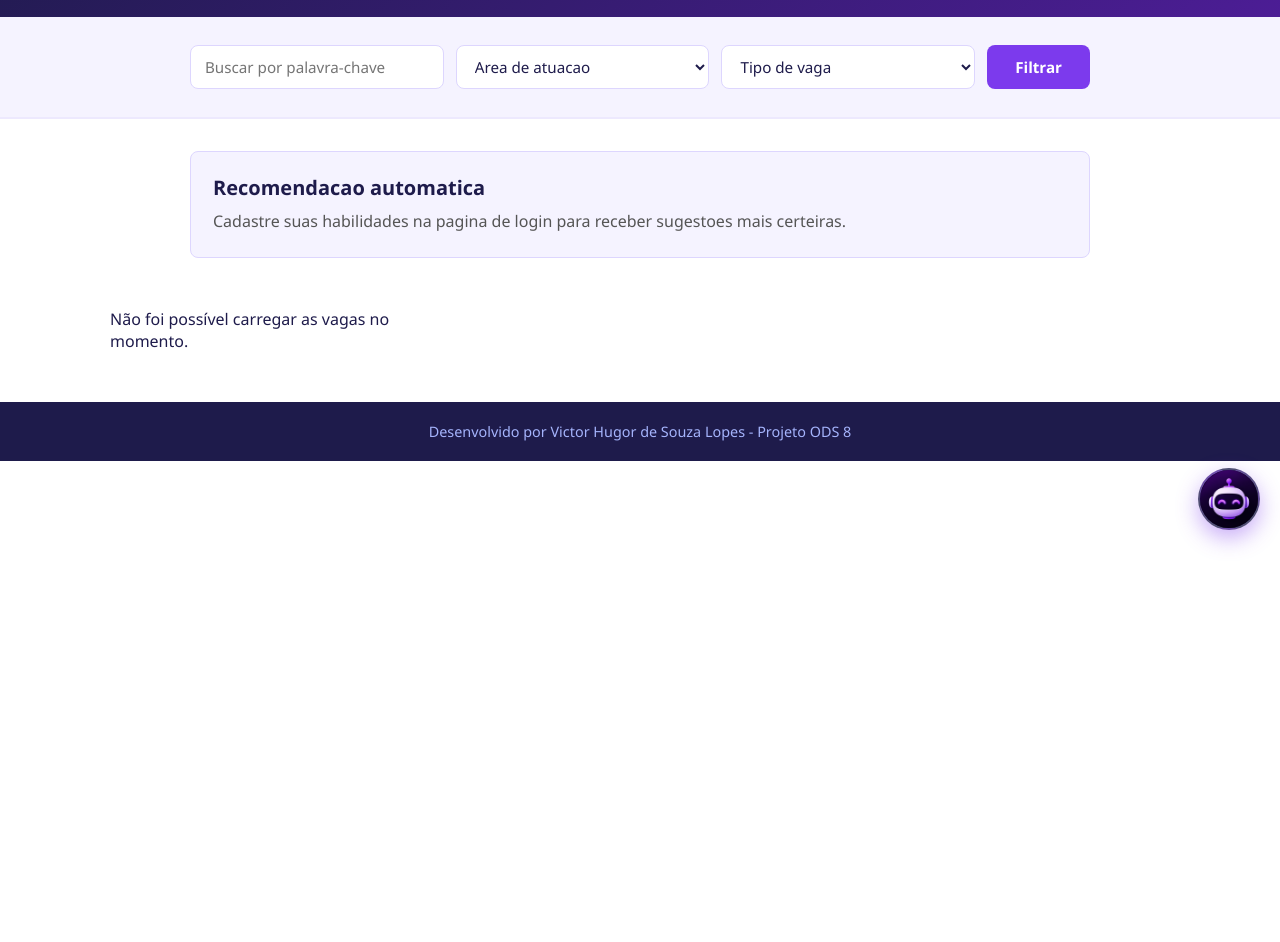
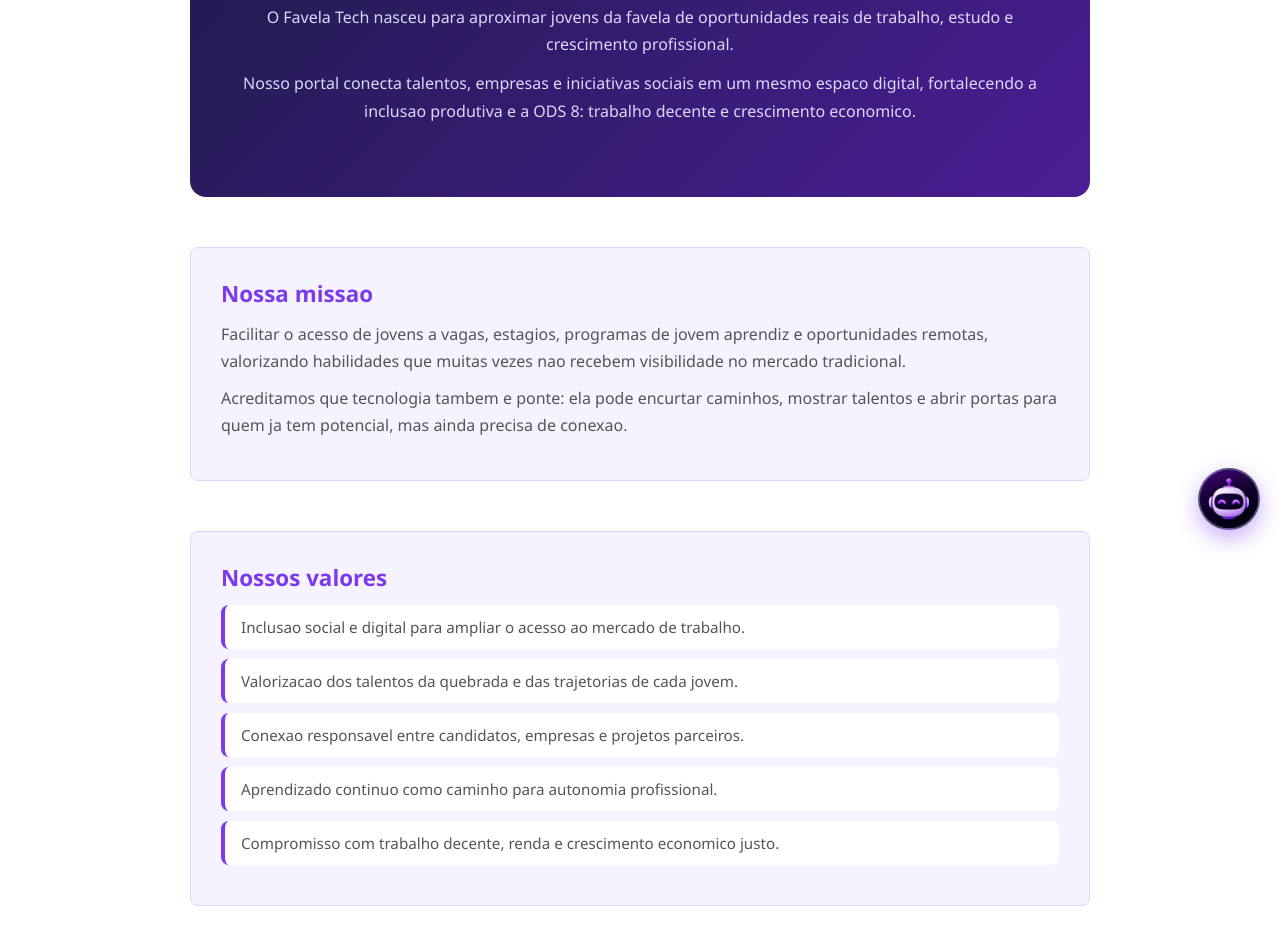
Before and after one commit to victor-hugor-log/Projeto-Final, a plain HTML site: page sobre.html in a window 1280 px wide. Shown: the part 250-1192 px from the top of the page. Before the commit the page ends 800 px from the top, so only its background shows below. Drawn offline with Linux system fonts and the light colour scheme; no server answers.

Commit message:
correção pág. sobre

```diff
--- a/sobre.html
+++ b/sobre.html
@@ -3,13 +3,13 @@
 <head>
   <meta charset="UTF-8">
   <meta name="viewport" content="width=device-width, initial-scale=1.0">
-  <title>Vagas | Favela Tech</title>
+  <title>Sobre Nos | Favela Tech</title>
   <link rel="shortcut icon" href="html/IMG/favicon.ico" type="image/x-icon">
   <link rel="icon" type="image/png" sizes="32x32" href="assets/img/favicon-32.png">
   <link rel="icon" type="image/png" sizes="64x64" href="assets/img/favicon-64.png">
   <link rel="apple-touch-icon" sizes="180x180" href="assets/img/apple-touch-icon.png">
   <link rel="stylesheet" href="css/style.css">
-  <link rel="stylesheet" href="css/vagas.css">
+  <link rel="stylesheet" href="css/sobre.css">
 </head>
 <body>
   <header>
@@ -28,41 +28,39 @@
   </header>
 
   <main>
-    <section class="vagas-intro">
-      <h1>Vagas disponiveis</h1>
-      <p>Veja oportunidades que combinam com seu perfil e filtre por area ou tipo de contrato.</p>
+    <section class="sobre-intro">
+      <h1>Sobre o Favela Tech</h1>
+      <p>O Favela Tech nasceu para aproximar jovens da favela de oportunidades reais de trabalho, estudo e crescimento profissional.</p>
+      <p>Nosso portal conecta talentos, empresas e iniciativas sociais em um mesmo espaco digital, fortalecendo a inclusao produtiva e a ODS 8: trabalho decente e crescimento economico.</p>
     </section>
 
-    <section class="vagas-filtros">
-      <form id="form-vagas">
-        <input id="busca-vaga" type="text" placeholder="Buscar por palavra-chave">
-
-        <select id="area-vaga">
-          <option value="">Area de atuacao</option>
-          <option value="Tecnologia">Tecnologia</option>
-          <option value="Administracao">Administracao</option>
-          <option value="Atendimento">Atendimento</option>
-          <option value="Marketing">Marketing</option>
-        </select>
-
-        <select id="tipo-vaga">
-          <option value="">Tipo de vaga</option>
-          <option value="Estagio">Estagio</option>
-          <option value="Jovem Aprendiz">Jovem Aprendiz</option>
-          <option value="CLT">CLT</option>
-          <option value="Freelancer">Freelancer</option>
-        </select>
-
-        <button type="submit">Filtrar</button>
-      </form>
+    <section class="sobre-missao">
+      <h2>Nossa missao</h2>
+      <p>Facilitar o acesso de jovens a vagas, estagios, programas de jovem aprendiz e oportunidades remotas, valorizando habilidades que muitas vezes nao recebem visibilidade no mercado tradicional.</p>
+      <p>Acreditamos que tecnologia tambem e ponte: ela pode encurtar caminhos, mostrar talentos e abrir portas para quem ja tem potencial, mas ainda precisa de conexao.</p>
     </section>
 
-    <section class="recomendacao">
-      <h2>Recomendacao automatica</h2>
-      <p id="texto-recomendacao">Cadastre suas habilidades na pagina de login para receber sugestoes mais certeiras.</p>
+    <section class="sobre-valores">
+      <h2>Nossos valores</h2>
+      <ul>
+        <li>Inclusao social e digital para ampliar o acesso ao mercado de trabalho.</li>
+        <li>Valorizacao dos talentos da quebrada e das trajetorias de cada jovem.</li>
+        <li>Conexao responsavel entre candidatos, empresas e projetos parceiros.</li>
+        <li>Aprendizado continuo como caminho para autonomia profissional.</li>
+        <li>Compromisso com trabalho decente, renda e crescimento economico justo.</li>
+      </ul>
     </section>
 
-    <section class="vagas-lista" id="vagas-lista"></section>
+    <section class="sobre-dev">
+      <h2>Sobre o projeto</h2>
+      <p>Este site foi desenvolvido como um projeto educacional inspirado na ODS 8, simulando um portal de oportunidades com cadastro, busca de vagas, recomendacoes e canais de contato.</p>
+      <p>A proposta e mostrar como uma solucao simples pode ajudar a organizar informacoes, aproximar pessoas e criar novas possibilidades para jovens em busca do primeiro emprego ou de uma recolocacao.</p>
+
+      <div class="dev-footer">
+        <p>Projeto desenvolvido por Victor Hugor de Souza Lopes.</p>
+        <p>Favela Tech - Portal de Oportunidades</p>
+      </div>
+    </section>
   </main>
 
   <button class="chatbot-button" aria-label="Abrir assistente virtual">
```
Also changed, not shown: 2 other files.
